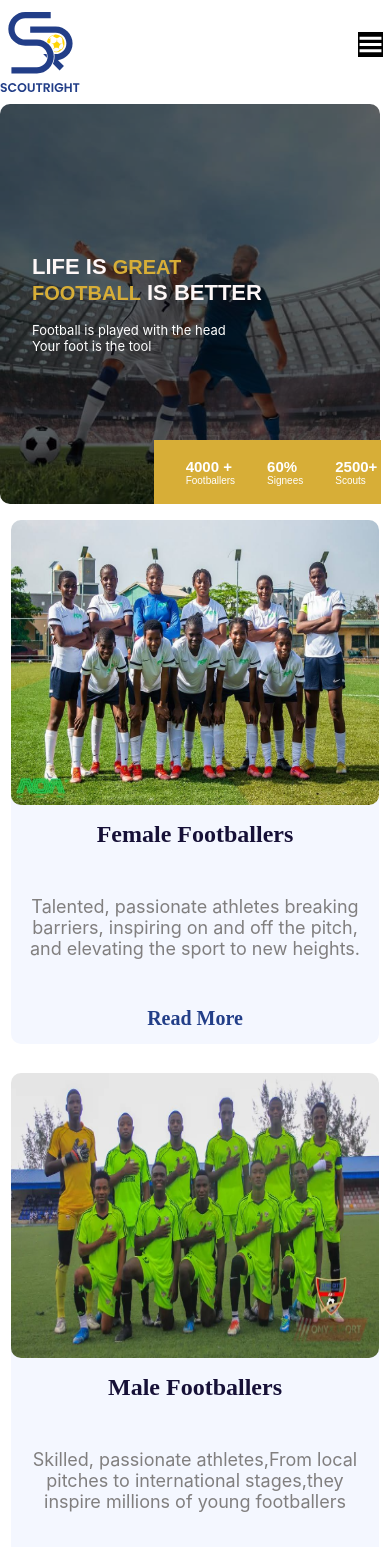
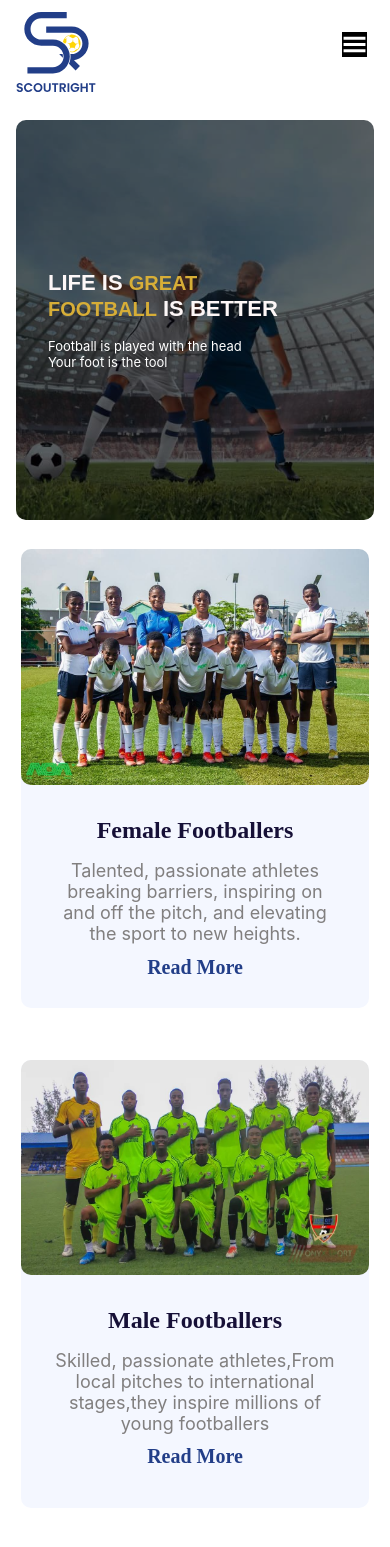
Before and after one commit to Neenoe/scouting-network, a React (Create React App) app: page / in a window 390 px wide. Shown: the top 1547 px of the page. Built offline with nearby package versions, Linux system fonts and the light colour scheme; a web font is replaced by a local one.

Commit message:
made the landing page aligned

```diff
--- a/src/Components/Footer/footer.css
+++ b/src/Components/Footer/footer.css
@@ -2,11 +2,9 @@
     display: flex;
     flex-direction: row;
     justify-content: space-between;
-    padding: 2rem;
-    padding-top: 3rem;
-    padding-left: 4rem;
+
     margin: 0 auto;
-    max-width: 1400px;
+    max-width: 1263px;
     background: #223E88;
 
 }
@@ -29,9 +27,7 @@ height: 563px;
     justify-content: flex-start;
     align-items: flex-start;
 }
-.foot-img {
- margin-right: -2rem;
-}
+
 
 .footer-icons {
     display: flex;
@@ -77,6 +73,7 @@ height: 563px;
     display: flex;
     flex-direction: row;
    justify-content: space-between;
+   padding: 1rem;
 }
 
 .footer-left h3 {
@@ -110,7 +107,7 @@ display: flex;
     justify-content: center;
     align-items: start;
     text-align: start;
-    width: 550px;
+
     margin: 0 auto;
 
 }
--- a/src/Components/Landing.jsx
+++ b/src/Components/Landing.jsx
@@ -36,15 +36,18 @@ function Landing () {
 
 
    <div className='media-container'>
+    <div className="media-wrapper">
+
+
 
 
       <div className='mediaa'
         style={{
           position: 'relative',
           overflow: 'hidden',
-
+          width: '100%',
           height: '400px', // Adjust the height as needed
-          marginLeft: '4rem'
+          borderRadius: '10px'
         }}
       >
 
@@ -87,14 +90,15 @@ function Landing () {
               onClick={() => setCurrentSlide(2)}
             />
           </div>
+          </div>
 
 
     </div>
-    <div className='media-right-container'>
+    {/* <div className='media-right-container'>
     <div className="media-right innerWidth paddings">
 
       <div className='media-right-content'>
-      <p>4000 + </p>
+      <p>4000+ </p>
       <span>Footballers</span>
       </div>
       <div className='media-right-content'>
@@ -108,14 +112,18 @@ function Landing () {
 
   </div>
 
-    </div>
+    </div> */}
     <br /> <br />
     {/* categories */}
 
 
     <div className="categories-container">
+    <div className="categories-details">
+
+
 
       <div className="categories-box">
+
         <div className="categories-image">
         <img src={data[3].imag} alt="" />
 
@@ -141,6 +149,7 @@ function Landing () {
         <h4>Football Scout</h4>
         <span>Keen-eyed talent hunters, identifying potential stars, and shaping the future of the beautiful game with precision.</span>
         <p>Read More</p>
+      </div>
       </div>
     </div>
 
@@ -295,6 +304,7 @@ function Landing () {
 
       {/* FOOTER */}
 
+
      <Footer/>
     </div>
 
--- a/src/Components/Nav/nav.css
+++ b/src/Components/Nav/nav.css
@@ -6,13 +6,14 @@
 }
 
 .header {
-    max-width: 1400px;
+    max-width: 1263px;
     margin: auto;
     padding: 0 auto;
     display: flex;
     justify-content: space-between;
     height: 100%;
     align-items: center;
+    padding: 1rem;
 }
 .header-list {
     display: flex;
@@ -23,19 +24,22 @@
 }
 
 .header-list > div {
-    padding: 0 36px;
+    padding: 0 30px;
     color: #817F7F;
     font-size: 20px;
 }
 
 .header-list a {
-    padding: 0 36px;
+    padding: 0 30px;
     color: #817F7F;
     font-size: 20px;
 }
+.header-btn {
+    margin-left: 1rem;
+}
 
 .header-list button {
-    padding: 12px 8px;
+    padding: 2px 8px;
     border-radius: 10px;
     background: #223E88;
     color: #FFF;
@@ -45,6 +49,9 @@
     line-height: normal;
     cursor: pointer;
     border: none;
+    width: 234px;
+    height: 72px;
+    margin-right:-1.9rem ;
 }
 .header-logo {
     padding-top: 3rem;
@@ -154,12 +161,7 @@
 
 @media screen and (max-width: 808px){
 
-    .head {
 
-
-        margin-right: -1rem;
-
-     }
 
   .header {
     display: flex;
@@ -174,9 +176,7 @@
   .header-logo h3 {
     font-size: 16px;
   }
-  .header-logo {
-    margin-left: -4rem;
-  }
+
 
     .app__navbar-links {
         display: none;
@@ -211,8 +211,6 @@
        cursor: pointer;
     }
 
-    .hamburger {
-        margin-right: -2.4rem;
-    }
+
 
 }
--- a/src/Components/ScoutLogo.jsx
+++ b/src/Components/ScoutLogo.jsx
@@ -3,7 +3,7 @@ import React from 'react'
 const ScoutLogo = () => {
   return (
     <div style={{width: '80px', height:'80px', margin:'0 auto'}}>
-      <svg xmlns="http://www.w3.org/2000/svg"  fill='#223E88'style={{width:'100%', height:'100%', marginLeft:'4rem', marginTop:'8px' }}  fill-rule="evenodd" clip-rule="evenodd" image-rendering="optimizeQuality" shape-rendering="geometricPrecision" text-rendering="geometricPrecision" viewBox="0 0 416.85 423.35">
+      <svg xmlns="http://www.w3.org/2000/svg"  fill='#223E88'style={{width:'100%', height:'100%', marginTop:'8px' }}  fill-rule="evenodd" clip-rule="evenodd" image-rendering="optimizeQuality" shape-rendering="geometricPrecision" text-rendering="geometricPrecision" viewBox="0 0 416.85 423.35">
 <defs/><g id="Layer_x0020_1"><g id="_1982251277104">
 <path d="M57.23 292.3h134.8c15.56 0 29.72-6.38 39.99-16.65 10.27-10.27 16.65-24.43 16.65-39.99 0-15.56-6.38-29.72-16.65-39.99-10.27-10.27-24.43-16.65-39.99-16.65h-61.72c-24.63 0-47.01-10.07-63.23-26.28-16.22-16.22-26.28-38.6-26.28-63.23 0-24.63 10.06-47.01 26.28-63.23S105.68 0 130.31 0h134.8v32.87h-134.8c-15.56 0-29.72 6.38-39.99 16.65-10.27 10.27-16.65 24.43-16.65 39.99 0 15.56 6.38 29.72 16.65 39.99 10.27 10.27 24.43 16.65 39.99 16.65h61.72c24.63 0 47.01 10.06 63.23 26.28s26.28 38.6 26.28 63.23c0 24.63-10.06 47.01-26.28 63.23s-38.6 26.28-63.23 26.28H57.23V292.3z" class="fil0"/>
 <path d="m244.5 241.97-19.22-19.19h17.99c1.06 4.17 1.61 8.49 1.61 12.89 0 2.12-.13 4.23-.38 6.3z" class="fil0"/>
--- a/src/Components/landing.css
+++ b/src/Components/landing.css
@@ -10,10 +10,19 @@ body {
 }
 
 .mediaa {
-    width: 94.7%;
-    margin: 0 auto;
+    width: 100%;
+    margin: auto;
 }
-
+.media-container {
+    width: 100%;
+    margin: auto;
+}
+.media-wrapper {
+    max-width: 1263px;
+    margin: auto;
+    border-radius: 10px;
+    padding: 1rem;
+}
 .media {
     display: flex;
     flex-direction: row;
@@ -21,9 +30,10 @@ body {
     align-items: center;
     height: 400px;
     width: 100%;
+    border-radius: 10px;
     padding: 2rem;
     background-color: linear-gradient(0deg, rgba(245, 0, 0, 0.3) 0%, rgba(0, 0, 0, 0.30) 100%),  rgb(7, 0, 0) 50%;
-    margin-left: 2rem;
+
 }
 
 .media-left {
@@ -164,43 +174,67 @@ margin-right: 2rem;
 
 
 .categories-container {
-    max-width: 1300px;
+    max-width: 1263px;
     margin: auto;
     height: 600px;
-     display: flex;
+
+    align-items: center;
+
+    margin-top: 2.5rem;
+    max-width: 1263px;
+    margin: 0 auto;
+}
+.categories-details {
+
+    margin: auto;
+    display: flex;
     flex-direction: row;
-    align-items: center;
     justify-content: space-between;
-    margin-top: 2.5rem;
+
+    display: flex;
+  flex-wrap: nowrap;
+  justify-content: space-between;
 }
-
 .categories-box {
     background: #fff;
-    padding: 1px;
+
     border-radius: 10px;
-    box-shadow: 0 4px 8px rgba(0, 0, 0, 0.15);
-    width: calc(31.3% - 10px);
+
+    max-width: calc(33% - 16px);
+    height: 100%;
+
     display: flex;
     flex-direction: column;
     justify-content: center;
     align-items: center;
     border-radius: 10px 10px 0px 0px;
-border: 1px solid #223E88;
 background: #FFF;
+margin: 0 auto;
+width: 393px;
+  margin-bottom: 20px;
+  padding: 0.1px;
+  border: 1px solid #223E88;
+  box-shadow: 0 4px 6px rgba(0, 0, 0, 0.1);
+  background-color: #fff;
+
+
 }
 
 .categories-image {
-    max-width: 398px;
-height: 309px;
-flex-shrink: 0;
-border-radius: 10px;
+
+height: 319px;
+
+
 }
 
 .categories-image img {
     width: 100%;
-height: 100%;
+height: 303px;
 flex-shrink: 0;
 border-radius: 10px;
+width: 100%;
+
+
 }
 .categories-box h4 {
     color: #161037;
@@ -319,6 +353,10 @@ line-height: normal;
     justify-content: center;
     align-items: center;
 }
+ #root > div > div > div > div.scout.innerWidth.paddings > div > div.scout-middle > div > div.stout > img {
+
+        filter: brightness(80%)
+     }
 
 .scout-top-text {
     align-items: start;
@@ -342,7 +380,7 @@ margin-left: 0.4rem;
 .scout-middle-text span,
 .scout-down-text span {
     color: #817F7F;
-font-size: 13px;
+font-size: 18px;
 font-family: Satoshi;
 font-style: normal;
 font-weight: 400;
@@ -350,6 +388,13 @@ line-height: normal;
 margin-right: 1.9rem;
 }
 
+.scout-middle-text {
+    margin-top: -18px;
+}
+
+.scout-middle-text span {
+    margin-left: 3rem;
+}
 
 .star {
     width: 45px;
@@ -359,7 +404,7 @@ margin-right: 1.9rem;
 }
 
 .testimonial-wrapper {
-    max-width: 1300px;
+    max-width: 1263px;
     margin: auto;
     height: 600px;
     padding: 0 0px;
@@ -486,20 +531,12 @@ line-height: normal;
     #root > div > div > div > div:nth-child(2) > div:nth-child(1) > div {
         border-radius: 10px;
     }
-    .media-container {
-       margin-left: -4rem;
-       width: 103%;
-       margin-bottom: 6rem;
 
-
-    }
     .media {
 
         margin: 0 auto;
     }
-    #root > div > div > div > div.media-container > div:nth-child(1) {
-        margin-right: -1rem;
-    }
+
     .media h3 {
         color: #fdf7f7;
     font-size: 22px;
@@ -554,87 +591,146 @@ font-style: normal;
 font-weight: 400;
 line-height: normal;
 }
-.categories-container {
+
+.categories-details {
     display: flex;
     flex-direction: column;
-    justify-content: center;
-    align-items: center;
-    margin-top: 22rem;
+    margin: auto;
 
 }
 
-.categories-box {
-    width: 368px;
-height: 265px;
-    margin-top: 18rem;
-    border: none;
-    box-shadow: none;
-    border-radius: 10px;
-    background: #F4F7FF;
-}
 
 .categories-box h4 {
     margin-top: 0rem;
     font-size: 24px;
+   margin-top: 1rem;
+    /* white-space: nowrap;
+    overflow: hidden;
+    text-overflow: ellipsis; */
 }
 .categories-box span {
     text-align: center;
 font-family: Inter;
 font-size: 18px;
 padding: 1rem;
-
+width: 319px;
+margin-top: -1rem;
 }
 
 .categories-box p {
     font-size: 20px;
-    margin-bottom: 16rem;
-    padding-bottom: 1rem;
+    width: 101px;
+    margin-top: -0.3rem;
+
 }
 .categories-image {
-    width: 368px;
+    width: 348px;
 height: 285px;
+margin: auto;
 }
 .categories-image img {
     width: 100%;
     height: 100%;
+    margin: 0 auto;
 }
+.categories-container {
+  width: 100%;
+  padding: 20px;
+  box-sizing: border-box;
+}
+
+.categories-details {
+  display: flex;
+  flex-direction: column;
+  margin-top: -4rem;
+}
+
+.categories-box {
+    max-width: 348px;
+height: 448px;
+    margin-top: 1rem;
+    border: none;
+    box-shadow: none;
+    border-radius: 10px;
+    background: #F4F7FF;
+    margin-top: 2rem;
+
+}
+
+
+/*  */
+.categories-container {
+    width: 100%;
+
+    box-sizing: border-box;
+  }
+
+  .categories-details {
+    display: flex;
+    flex-direction: column;
+  }
+
+
 
 
 
 .scout {
     display: flex;
     flex-direction: column;
-    margin-top: 38rem;
+    margin-top: 56rem;
 }
 
 .scout-top-details,
 .scout-down-details {
     display: flex;
     flex-direction: column;
+    align-items: center;
+    justify-content: center;
 }
-.scout-middle-text {
-    margin-left: 1rem;
-}
+
 
 .scout-top,
 .scout-down {
     padding-right: 2rem;
 }
+.scout-top-text span,
+.scout-middle-text span,
+.scout-down-text span {
+    font-size: 10px;
+}
 
+.scout-down-text p,
+.scout-middle-text p,
+.scout-top-text p {
+    font-size: 16px;
+}
 .stout img {
-    width: 150px;
-    height: 150px;
+    width: 167px;
+    height: 167px;
 }
 .scout-down-details img {
-    width: 150px;
-    height: 150px;
+    width: 167px;
+    height: 167px;
 }
 
 .scout-middle-details img {
-    width: 150px;
-    height: 150px;
+    width: 167px;
+    height: 167px;
 }
-
+.scout-top-text,
+.scout-down-text {
+    margin-top: -1rem;
+}
+.scout-middle-details {
+    display: flex;
+    flex-direction: row;
+    justify-content: center;
+    align-items: center;
+    margin-right: -6rem;
+}
+#root > div > div > div > div.scout.innerWidth.paddings > div > div.scout-middle > div > div.stout {
+    margin-right: -3rem;
+}
 
 .testimonial-container {
     display: flex;
```
